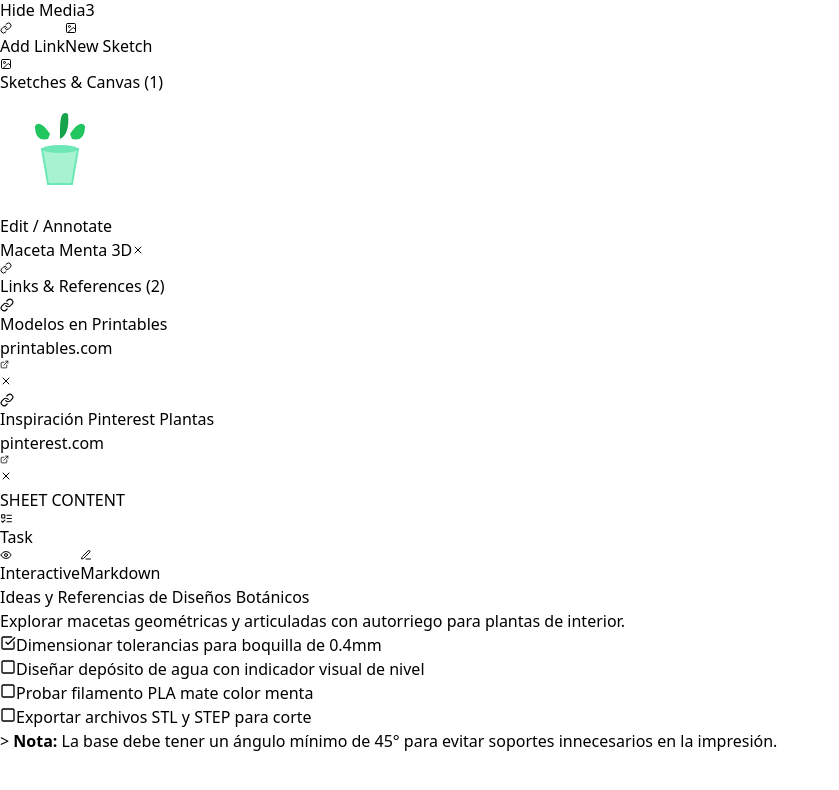
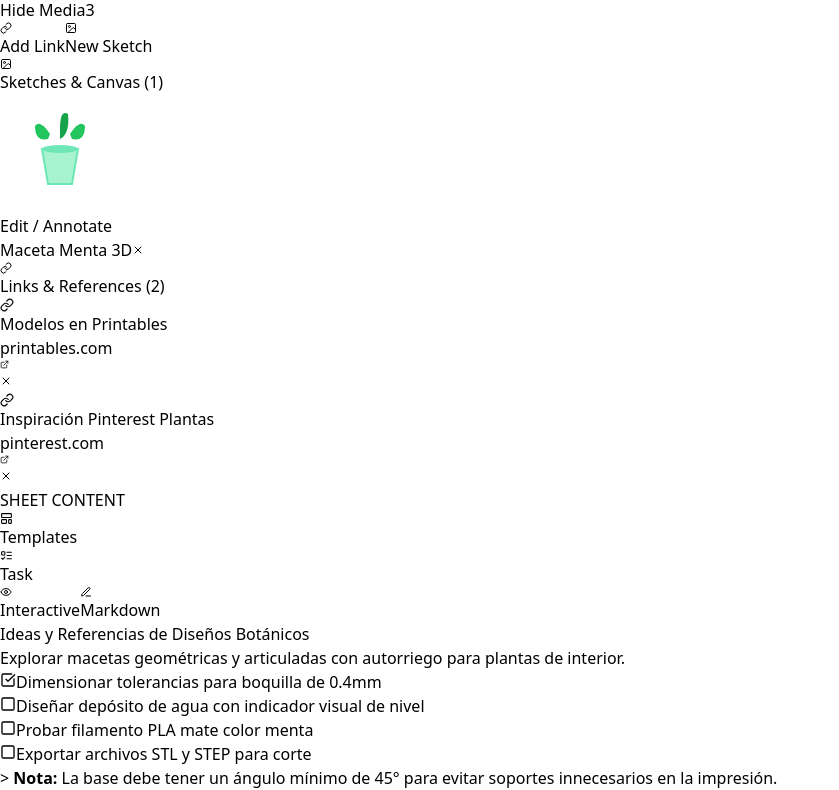
Before and after one commit to BrizueIa/UDo, a React (Vite) app: page / in a window 1280 px wide. Shown: the part 962-1752 px from the top of the page, without its empty margins (0-839 px from the left). Before the commit the page ends 1715 px from the top, so only its background shows below. Built offline with nearby package versions, Linux system fonts and the light colour scheme.

Commit message:
feat(templates): implement quick note templates for blank design meeting checklist (FR-23)

```diff
--- a/src/features/note-sheet/components/NoteContentHeader.tsx
+++ b/src/features/note-sheet/components/NoteContentHeader.tsx
@@ -1,19 +1,36 @@
-import React from 'react';
-import { Eye, Edit3, ListTodo } from 'lucide-react';
+import React, { useState, useRef, useEffect } from 'react';
+import { Eye, Edit3, ListTodo, LayoutTemplate } from 'lucide-react';
 import { useTranslation } from 'react-i18next';
+import { NoteTemplatePicker } from './NoteTemplatePicker';
 
 interface Props {
   viewMode: 'preview' | 'edit';
   onSetViewMode: (mode: 'preview' | 'edit') => void;
   onInsertTask: () => void;
+  onSelectTemplate: (content: string, title?: string) => void;
 }
 
 export const NoteContentHeader: React.FC<Props> = ({
   viewMode,
   onSetViewMode,
   onInsertTask,
+  onSelectTemplate,
 }) => {
   const { t } = useTranslation();
+  const [showTemplates, setShowTemplates] = useState(false);
+  const containerRef = useRef<HTMLDivElement>(null);
+
+  useEffect(() => {
+    const handleClickOutside = (e: MouseEvent) => {
+      if (containerRef.current && !containerRef.current.contains(e.target as Node)) {
+        setShowTemplates(false);
+      }
+    };
+    if (showTemplates) {
+      document.addEventListener('mousedown', handleClickOutside);
+    }
+    return () => document.removeEventListener('mousedown', handleClickOutside);
+  }, [showTemplates]);
 
   return (
     <div className="flex items-center justify-between pb-1 border-b border-white/[0.05]">
@@ -22,6 +39,30 @@ export const NoteContentHeader: React.FC<Props> = ({
       </span>
 
       <div className="flex items-center space-x-2">
+        {/* Template Picker Dropdown */}
+        <div ref={containerRef} className="relative">
+          <button
+            type="button"
+            onClick={() => setShowTemplates(!showTemplates)}
+            className="flex items-center space-x-1 px-2 py-1 rounded-lg bg-theme-card hover:bg-theme-hover text-theme-muted hover:text-theme-text border border-white/[0.05] text-xs transition-colors"
+            title={t('templates.title')}
+          >
+            <LayoutTemplate size={13} className="text-amber-400" />
+            <span className="text-[11px] font-medium">{t('templates.title')}</span>
+          </button>
+          {showTemplates && (
+            <NoteTemplatePicker
+              variant="dropdown"
+              onSelectTemplate={(content, title) => {
+                onSelectTemplate(content, title);
+                setShowTemplates(false);
+              }}
+              onClose={() => setShowTemplates(false)}
+            />
+          )}
+        </div>
+
+        {/* Task Insertion Button */}
         <button
           type="button"
           onClick={onInsertTask}
@@ -32,6 +73,7 @@ export const NoteContentHeader: React.FC<Props> = ({
           <span className="text-[11px] font-medium">{t('note.addTask')}</span>
         </button>
 
+        {/* View Mode Switcher */}
         <div className="flex items-center bg-theme-card p-0.5 rounded-lg border border-white/[0.05]">
           <button
             type="button"
--- a/src/features/note-sheet/components/NoteDetailView.tsx
+++ b/src/features/note-sheet/components/NoteDetailView.tsx
@@ -7,6 +7,7 @@ import { NoteMetadataBar } from './NoteMetadataBar';
 import { NoteFindBar } from './NoteFindBar';
 import { NoteMediaBar } from './NoteMediaBar';
 import { NoteContentHeader } from './NoteContentHeader';
+import { NoteTemplatePicker } from './NoteTemplatePicker';
 import { Search } from 'lucide-react';
 import { useTranslation } from 'react-i18next';
 import { playTaskCompleteSound } from '../../../shared/utils/soundEffects';
@@ -186,6 +187,15 @@ export const NoteDetailView: React.FC<Props> = ({
     onUpdateNote({ ...note, tags: note.tags.filter((t) => t !== tagToRemove), updatedAt: new Date().toISOString() });
   };
 
+  const handleSelectTemplate = (templateContent: string, templateTitle?: string) => {
+    onUpdateNote({
+      ...note,
+      title: (!note.title.trim() || note.title === t('note.titlePlaceholder')) && templateTitle ? templateTitle : note.title,
+      content: templateContent,
+      updatedAt: new Date().toISOString(),
+    });
+  };
+
   const handlePaste = async (e: React.ClipboardEvent) => {
     const sketch = await processImageDropOrPaste(e, t('note.pastedImage'));
     if (sketch) {
@@ -344,7 +354,13 @@ export const NoteDetailView: React.FC<Props> = ({
               }
             }}
             onInsertTask={handleInsertTask}
+            onSelectTemplate={handleSelectTemplate}
           />
+
+          {/* Quick Starter Templates when note content is empty (FR-23) */}
+          {!note.content.trim() && (
+            <NoteTemplatePicker onSelectTemplate={handleSelectTemplate} />
+          )}
 
           {/* Markdown Sheet Preview with Wiki-Links & Match Highlighting (FR-07, FR-22) */}
           <MarkdownSheetPreview
--- /dev/null
+++ b/src/features/note-sheet/components/NoteTemplatePicker.tsx
@@ -0,0 +1,102 @@
+import React from 'react';
+import { FileText, Boxes, Users, CheckSquare } from 'lucide-react';
+import { useTranslation } from 'react-i18next';
+
+interface Props {
+  onSelectTemplate: (content: string, title?: string) => void;
+  variant?: 'inline' | 'dropdown';
+  onClose?: () => void;
+}
+
+export const NoteTemplatePicker: React.FC<Props> = ({ onSelectTemplate, variant = 'inline', onClose }) => {
+  const { t, i18n } = useTranslation();
+  const isEs = i18n.language?.startsWith('es');
+
+  const templates = [
+    {
+      id: 'blank',
+      title: t('templates.blank'),
+      desc: t('templates.blankDesc'),
+      icon: <FileText size={16} className="text-blue-400" />,
+      content: '',
+    },
+    {
+      id: 'design',
+      title: t('templates.design'),
+      desc: t('templates.designDesc'),
+      icon: <Boxes size={16} className="text-amber-400" />,
+      content: isEs
+        ? `# 🎨 Diseño y Proyecto 3D\n\n## 📐 Especificaciones\n- **Dimensiones:** \n- **Material / Filamento:** \n- **Ajustes CAD / Impresión:** \n\n## 📋 Hitos del Proyecto\n- [ ] Boceto conceptual e investigación\n- [ ] Modelado 3D CAD\n- [ ] Prototipo y prueba de impresión\n- [ ] Acabado final y ensamble\n\n## 🔗 Referencias y Archivos\n- \n`
+        : `# 🎨 Design & 3D Project\n\n## 📐 Specifications\n- **Dimensions:** \n- **Material / Filament:** \n- **CAD / Print Settings:** \n\n## 📋 Project Milestones\n- [ ] Concept sketch & research\n- [ ] CAD 3D modeling\n- [ ] Prototype test print\n- [ ] Final assembly & finishing\n\n## 🔗 References & Assets\n- \n`,
+    },
+    {
+      id: 'meeting',
+      title: t('templates.meeting'),
+      desc: t('templates.meetingDesc'),
+      icon: <Users size={16} className="text-emerald-400" />,
+      content: isEs
+        ? `# 👥 Notas de Reunión\n\n**Fecha:** ${new Date().toLocaleDateString()}\n**Participantes:** \n\n## 🎯 Agenda\n1. \n2. \n\n## 📝 Discusión Principal\n- \n\n## ✅ Acuerdos y Tareas\n- [ ] \n- [ ] \n`
+        : `# 👥 Meeting Notes\n\n**Date:** ${new Date().toLocaleDateString()}\n**Participants:** \n\n## 🎯 Agenda\n1. \n2. \n\n## 📝 Key Discussion\n- \n\n## ✅ Action Items\n- [ ] \n- [ ] \n`,
+    },
+    {
+      id: 'checklist',
+      title: t('templates.checklist'),
+      desc: t('templates.checklistDesc'),
+      icon: <CheckSquare size={16} className="text-purple-400" />,
+      content: isEs
+        ? `# ☀️ Lista de Tareas Diarias\n\n## 🚀 Prioridades del Día\n- [ ] Prioridad 1\n- [ ] Prioridad 2\n\n## 📥 Tareas Pendientes\n- [ ] Revisar correos y mensajes\n- [ ] Sprint de enfoque en proyecto principal\n- [ ] Planificar pendientes de mañana\n\n## 💡 Notas y Reflexión\n- \n`
+        : `# ☀️ Daily Checklist\n\n## 🚀 Top Priorities\n- [ ] High Impact Task 1\n- [ ] High Impact Task 2\n\n## 📥 Daily Tasks\n- [ ] Check communications\n- [ ] Deep focus sprint on main project\n- [ ] Plan tomorrow's priorities\n\n## 💡 Notes & Reflection\n- \n`,
+    },
+  ];
+
+  if (variant === 'dropdown') {
+    return (
+      <div className="absolute right-0 top-full mt-1.5 w-64 bg-theme-card/95 backdrop-blur-md border border-theme-border rounded-xl shadow-2xl py-1.5 z-40 animate-in fade-in zoom-in-95 duration-100">
+        <div className="px-3 py-1 text-[10px] font-bold text-theme-muted uppercase tracking-wider border-b border-theme-border/40 mb-1">
+          {t('templates.title')}
+        </div>
+        {templates.map((tpl) => (
+          <button
+            key={tpl.id}
+            type="button"
+            onClick={() => {
+              onSelectTemplate(tpl.content, tpl.id !== 'blank' ? tpl.title : undefined);
+              onClose?.();
+            }}
+            className="w-full text-left px-3 py-2 flex items-start space-x-2.5 hover:bg-theme-hover/60 transition-colors group cursor-pointer"
+          >
+            <span className="mt-0.5 flex-shrink-0 group-hover:scale-110 transition-transform">{tpl.icon}</span>
+            <div className="min-w-0 flex-1">
+              <div className="text-xs font-semibold text-theme-text">{tpl.title}</div>
+              <div className="text-[10px] text-theme-muted truncate">{tpl.desc}</div>
+            </div>
+          </button>
+        ))}
+      </div>
+    );
+  }
+
+  return (
+    <div className="p-4 rounded-xl border border-dashed border-theme-border/80 bg-theme-card/20 space-y-3 my-2">
+      <p className="text-xs text-theme-muted font-medium">{t('templates.starterPrompt')}</p>
+      <div className="grid grid-cols-2 sm:grid-cols-4 gap-2.5">
+        {templates.map((tpl) => (
+          <button
+            key={tpl.id}
+            type="button"
+            onClick={() => onSelectTemplate(tpl.content, tpl.id !== 'blank' ? tpl.title : undefined)}
+            className="p-3 rounded-lg bg-theme-card/70 hover:bg-theme-hover border border-theme-border/50 hover:border-theme-accent/50 text-left transition-all hover:scale-[1.02] flex flex-col justify-between space-y-2 cursor-pointer group shadow-xs"
+          >
+            <div className="flex items-center justify-between">
+              <span className="p-1 rounded-md bg-white/[0.04] group-hover:scale-110 transition-transform">{tpl.icon}</span>
+            </div>
+            <div>
+              <span className="text-xs font-bold text-theme-text block">{tpl.title}</span>
+              <span className="text-[10px] text-theme-muted line-clamp-2 leading-tight">{tpl.desc}</span>
+            </div>
+          </button>
+        ))}
+      </div>
+    </div>
+  );
+};
--- a/src/shared/locales/en.json
+++ b/src/shared/locales/en.json
@@ -42,6 +42,7 @@
     "pastedImage": "Pasted Image",
     "droppedImage": "Dropped Image",
     "whiteboardDrawing": "Canvas Drawing",
+    "templates": "Templates",
     "sheetContent": "SHEET CONTENT",
     "markdownPlaceholder": "Start writing notes in markdown...",
     "tagPlaceholder": "Add tag...",
@@ -78,6 +79,18 @@
     "save": "Save",
     "linkTitle": "Link title",
     "linkUrl": "URL (https://...)"
+  },
+  "templates": {
+    "title": "Templates",
+    "starterPrompt": "Start with a template or start typing below:",
+    "blank": "Blank Note",
+    "blankDesc": "Clean slate for unrestricted notes",
+    "design": "Design / 3D Project",
+    "designDesc": "Specs, print settings, milestones & references",
+    "meeting": "Meeting Notes",
+    "meetingDesc": "Participants, agenda, discussions & action items",
+    "checklist": "Daily Checklist",
+    "checklistDesc": "Priorities, tasks & daily focus goals"
   },
   "canvas": {
     "titlePlaceholder": "Drawing title...",
--- a/src/shared/locales/es.json
+++ b/src/shared/locales/es.json
@@ -42,6 +42,7 @@
     "pastedImage": "Imagen pegada",
     "droppedImage": "Imagen adjunta",
     "whiteboardDrawing": "Dibujo en Pizarrón",
+    "templates": "Plantillas",
     "sheetContent": "CONTENIDO DE LA HOJA",
     "markdownPlaceholder": "Empieza a escribir notas en markdown...",
     "tagPlaceholder": "Añadir etiqueta...",
@@ -78,6 +79,18 @@
     "save": "Guardar",
     "linkTitle": "Título del enlace",
     "linkUrl": "URL (https://...)"
+  },
+  "templates": {
+    "title": "Plantillas",
+    "starterPrompt": "Comienza con una plantilla o escribe abajo:",
+    "blank": "Nota en Blanco",
+    "blankDesc": "Lienzo limpio para notas libres",
+    "design": "Diseño / Proyecto 3D",
+    "designDesc": "Especificaciones, impresión 3D, hitos y recursos",
+    "meeting": "Notas de Reunión",
+    "meetingDesc": "Participantes, agenda, acuerdos y tareas",
+    "checklist": "Lista Diaria",
+    "checklistDesc": "Prioridades, tareas y metas de enfoque"
   },
   "canvas": {
     "titlePlaceholder": "Título del dibujo...",
```
